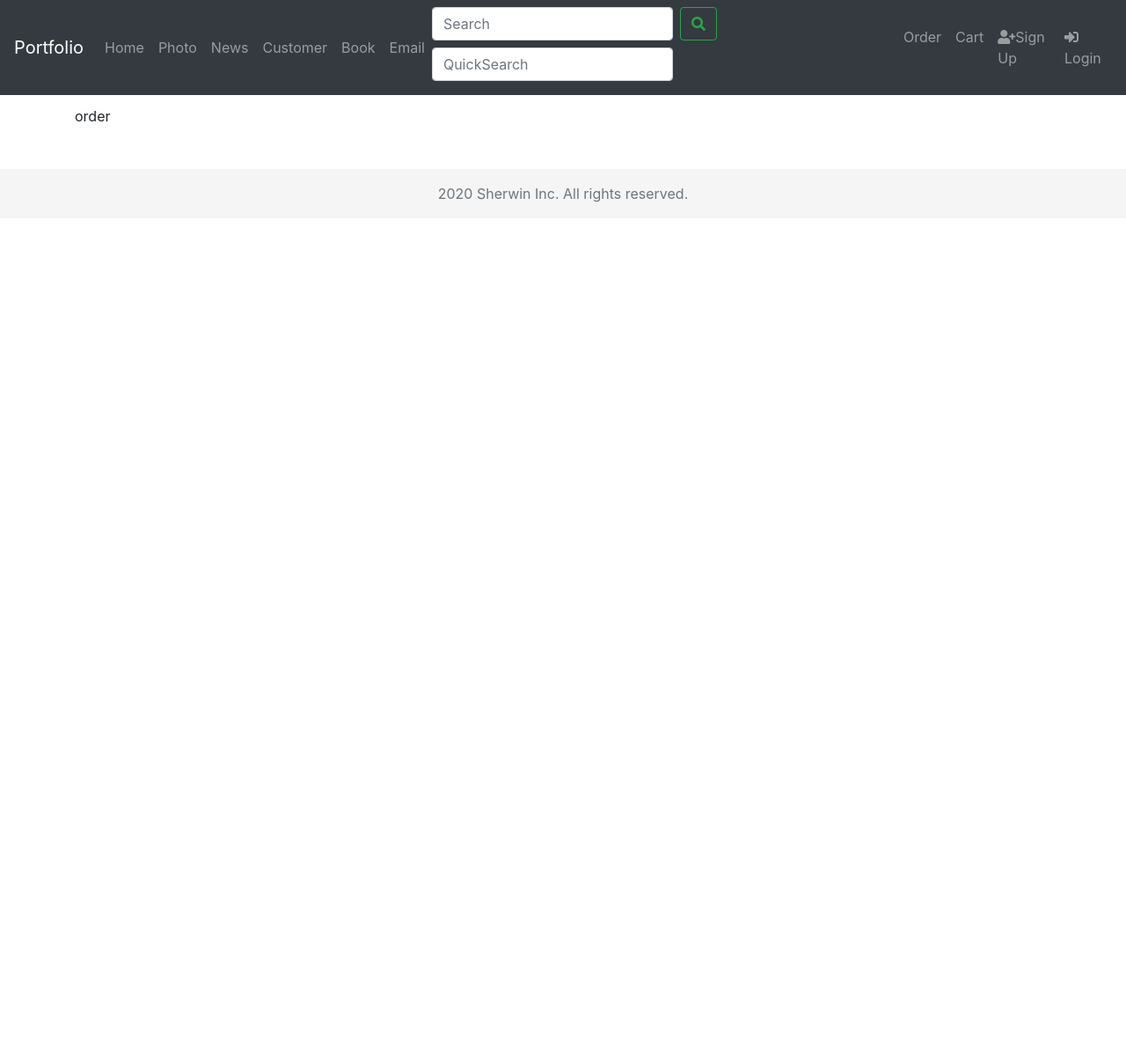
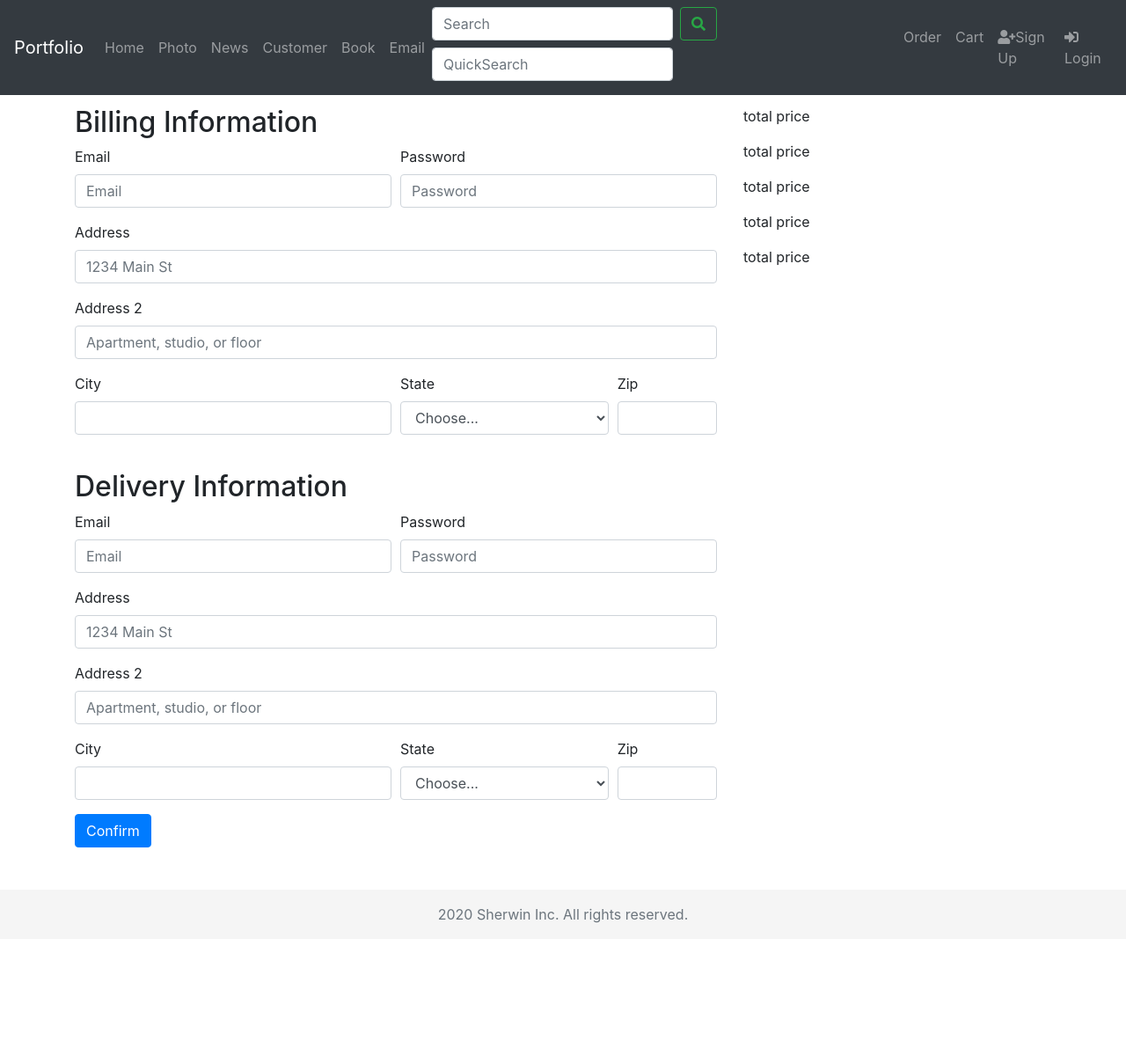
Before and after one commit to sherwinwater/SpringbootEbook, a Spring app: page /order/list in a window 1280 px wide. Shown: the whole page at 88% size. Run offline with Thymeleaf, Linux system fonts and the light colour scheme; the template is opened without the code that fills it, so the values that code supplies are empty.

Commit message:
orderlist

```diff
--- a/src/main/resources/templates/order/list.html
+++ b/src/main/resources/templates/order/list.html
@@ -11,11 +11,101 @@
     <section class="my-5" th:fragment="table-refresh">
         <div class="container">
             <div class="row">
-                <div class="col-md-12">
-                   order
+                <div class="col-md-8">
+
+                    <h2>Billing Information</h2>
+                    <form>
+                        <div class="form-row">
+                            <div class="form-group col-md-6">
+                                <label for="inputEmail4">Email</label>
+                                <input type="email" class="form-control" id="inputEmail4" placeholder="Email">
+                            </div>
+                            <div class="form-group col-md-6">
+                                <label for="inputPassword4">Password</label>
+                                <input type="password" class="form-control" id="inputPassword4"
+                                       placeholder="Password">
+                            </div>
+                        </div>
+                        <div class="form-group">
+                            <label for="inputAddress">Address</label>
+                            <input type="text" class="form-control" id="inputAddress" placeholder="1234 Main St">
+                        </div>
+                        <div class="form-group">
+                            <label for="inputAddress2">Address 2</label>
+                            <input type="text" class="form-control" id="inputAddress2"
+                                   placeholder="Apartment, studio, or floor">
+                        </div>
+                        <div class="form-row">
+                            <div class="form-group col-md-6">
+                                <label for="inputCity">City</label>
+                                <input type="text" class="form-control" id="inputCity">
+                            </div>
+                            <div class="form-group col-md-4">
+                                <label for="inputState">State</label>
+                                <select id="inputState" class="form-control">
+                                    <option selected>Choose...</option>
+                                    <option>...</option>
+                                </select>
+                            </div>
+                            <div class="form-group col-md-2">
+                                <label for="inputZip">Zip</label>
+                                <input type="text" class="form-control" id="inputZip">
+                            </div>
+                        </div>
+
+                        &nbsp;&nbsp;
+                        <h2>Delivery Information</h2>
+                        <div class="form-row">
+                            <div class="form-group col-md-6">
+                                <label for="inputEmail4">Email</label>
+                                <input type="email" class="form-control" id="inputEmail4" placeholder="Email">
+                            </div>
+                            <div class="form-group col-md-6">
+                                <label for="inputPassword4">Password</label>
+                                <input type="password" class="form-control" id="inputPassword4"
+                                       placeholder="Password">
+                            </div>
+                        </div>
+                        <div class="form-group">
+                            <label for="inputAddress">Address</label>
+                            <input type="text" class="form-control" id="inputAddress" placeholder="1234 Main St">
+                        </div>
+                        <div class="form-group">
+                            <label for="inputAddress2">Address 2</label>
+                            <input type="text" class="form-control" id="inputAddress2"
+                                   placeholder="Apartment, studio, or floor">
+                        </div>
+                        <div class="form-row">
+                            <div class="form-group col-md-6">
+                                <label for="inputCity">City</label>
+                                <input type="text" class="form-control" id="inputCity">
+                            </div>
+                            <div class="form-group col-md-4">
+                                <label for="inputState">State</label>
+                                <select id="inputState" class="form-control">
+                                    <option selected>Choose...</option>
+                                    <option>...</option>
+                                </select>
+                            </div>
+                            <div class="form-group col-md-2">
+                                <label for="inputZip">Zip</label>
+                                <input type="text" class="form-control" id="inputZip">
+                            </div>
+                        </div>
+                        <button type="submit" class="btn btn-primary">Confirm</button>
+                    </form>
+
                 </div>
+
+                <div class="col-md-4">
+                   <p>total price</p>
+                   <p>total price</p>
+                   <p>total price</p>
+                   <p>total price</p>
+                   <p>total price</p>
+                </div>
+
             </div>
-        </div>
     </section>
 </div>
 
```
